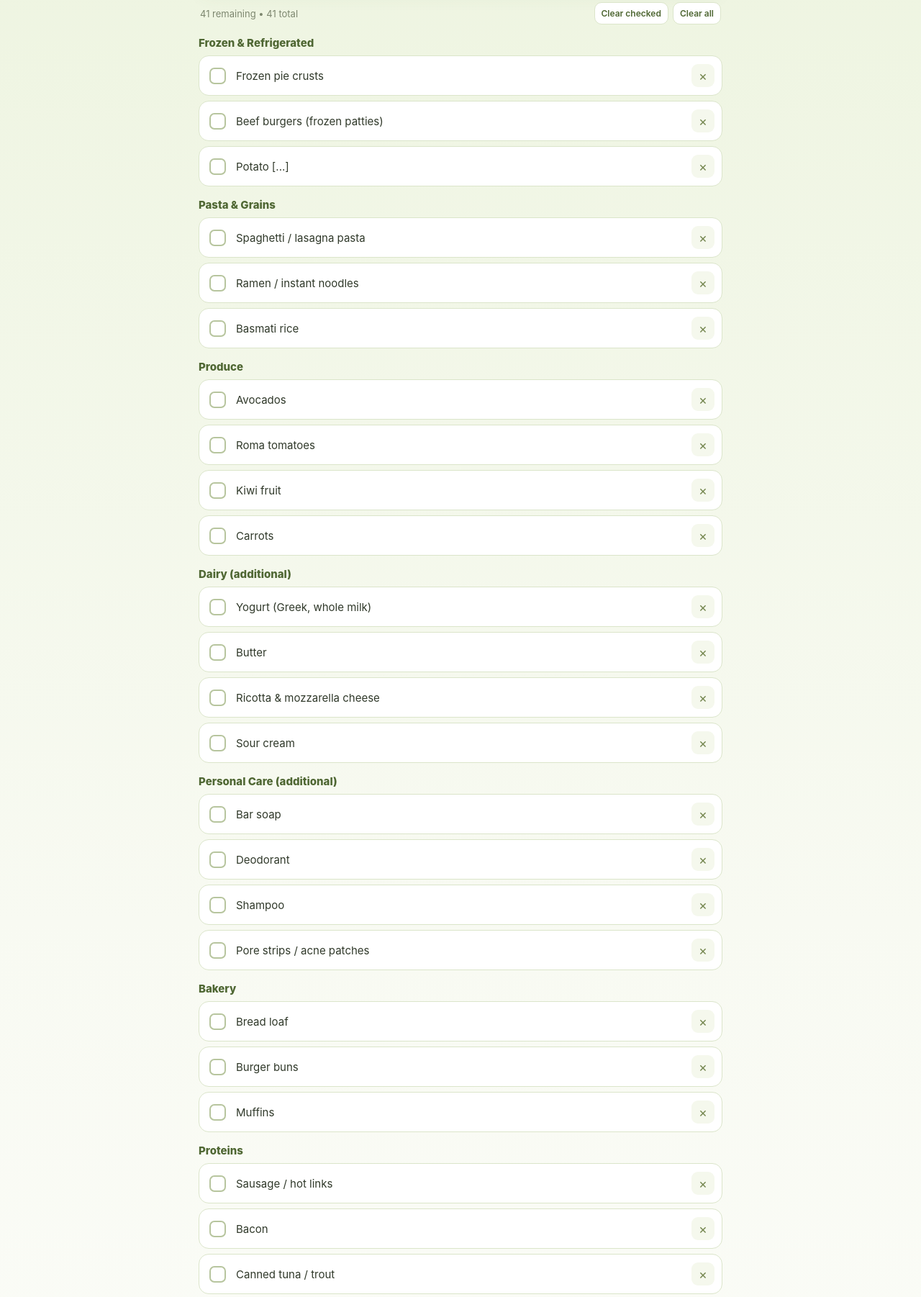
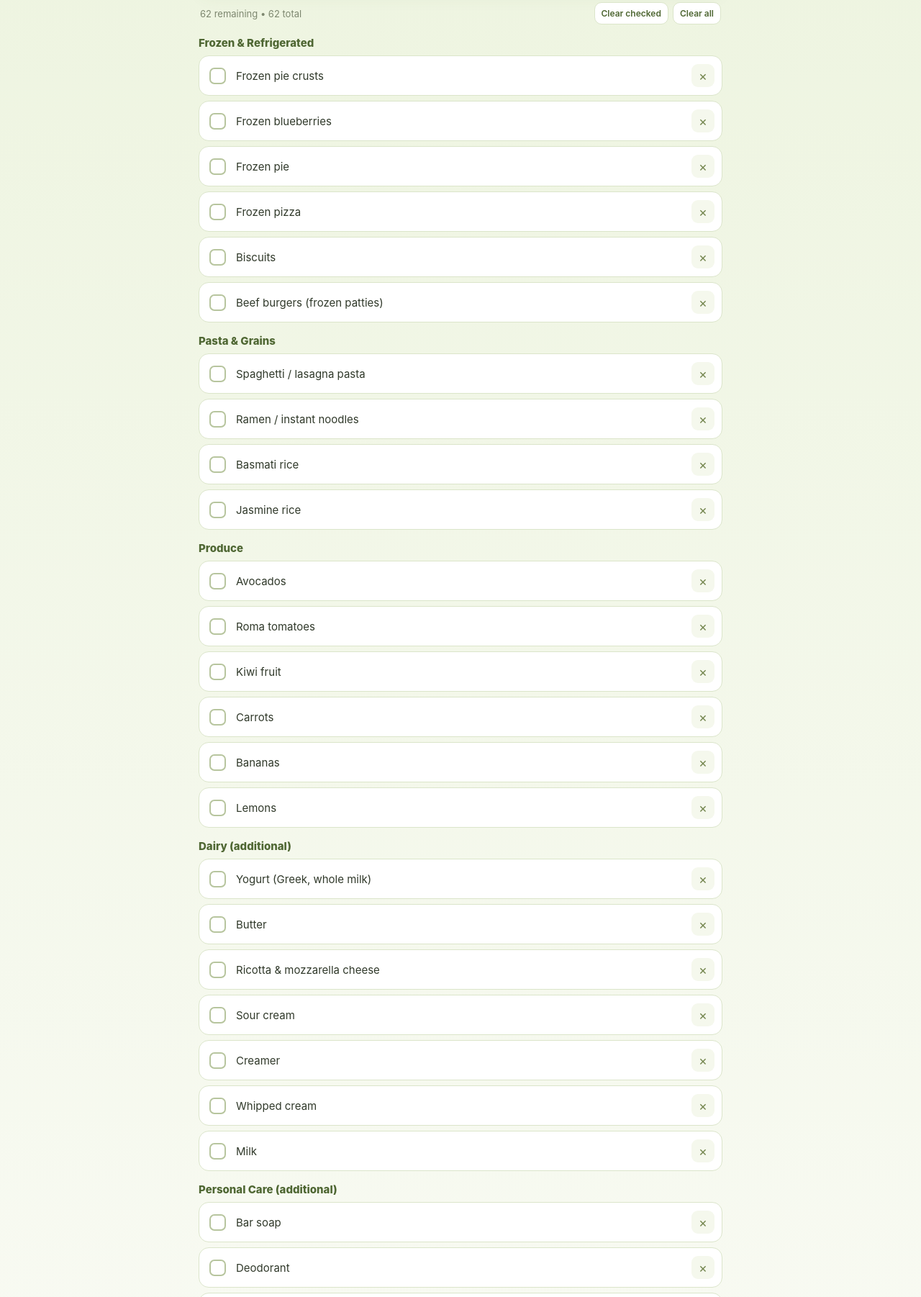
Before and after one commit to moonlightbab3/grocerylist, a plain HTML site: page index.html in a window 1280 px wide. Shown: the part 223-2025 px from the top of the page at 72% size. Drawn offline with Linux system fonts and the light colour scheme.

Commit message:
Update starter list: add/remove items as requested (frozen, produce, grains, proteins, bakery, condiments, beverages, health, cleaning, dairy)

```diff
--- a/index.html
+++ b/index.html
@@ -72,18 +72,30 @@ const categories=[
 "Beverages","Health & Wellness","Cleaning & Laundry"
 ];
 const starter=[
-["Frozen & Refrigerated","Frozen pie crusts"],["Frozen & Refrigerated","Beef burgers (frozen patties)"],["Frozen & Refrigerated","Potato [...]"],
-["Pasta & Grains","Spaghetti / lasagna pasta"],["Pasta & Grains","Ramen / instant noodles"],["Pasta & Grains","Basmati rice"],
-["Produce","Avocados"],["Produce","Roma tomatoes"],["Produce","Kiwi fruit"],["Produce","Carrots"],
-["Dairy (additional)","Yogurt (Greek, whole milk)"],["Dairy (additional)","Butter"],["Dairy (additional)","Ricotta & mozzarella cheese"],["Dairy (additional)","Sour cream"],
+// Frozen & Refrigerated
+["Frozen & Refrigerated","Frozen pie crusts"],["Frozen & Refrigerated","Frozen blueberries"],["Frozen & Refrigerated","Frozen pie"],["Frozen & Refrigerated","Frozen pizza"],["Frozen & Refrigerated","Biscuits"],["Frozen & Refrigerated","Beef burgers (frozen patties)"],
+// Pasta & Grains
+["Pasta & Grains","Spaghetti / lasagna pasta"],["Pasta & Grains","Ramen / instant noodles"],["Pasta & Grains","Basmati rice"],["Pasta & Grains","Jasmine rice"],
+// Produce
+["Produce","Avocados"],["Produce","Roma tomatoes"],["Produce","Kiwi fruit"],["Produce","Carrots"],["Produce","Bananas"],["Produce","Lemons"],
+// Dairy
+["Dairy (additional)","Yogurt (Greek, whole milk)"],["Dairy (additional)","Butter"],["Dairy (additional)","Ricotta & mozzarella cheese"],["Dairy (additional)","Sour cream"],["Dairy (additional)","Creamer"],["Dairy (additional)","Whipped cream"],["Dairy (additional)","Milk"],
+// Personal Care
 ["Personal Care (additional)","Bar soap"],["Personal Care (additional)","Deodorant"],["Personal Care (additional)","Shampoo"],["Personal Care (additional)","Pore strips / acne patches"],
-["Bakery","Bread loaf"],["Bakery","Burger buns"],["Bakery","Muffins"],
-["Proteins","Sausage / hot links"],["Proteins","Bacon"],["Proteins","Canned tuna / trout"],
+// Bakery
+["Bakery","Bread loaf"],["Bakery","Burger buns"],["Bakery","Muffins"],["Bakery","Hotdog buns"],
+// Proteins
+["Proteins","Sausage / hot links"],["Proteins","Bacon"],["Proteins","Canned tuna"],["Proteins","Spam"],["Proteins","Ground beef"],
+// Cats
 ["Cats","Wet cat food (pate variety)"],["Cats","Dry cat food"],["Cats","Cat litter (non-clumping, 25 lb)"],["Cats","Cat treats"],
-["Condiments & Sauces","Ketchup"],["Condiments & Sauces","Mayonnaise"],["Condiments & Sauces","Salsa"],["Condiments & Sauces","Soy sauce"],
-["Beverages","Apple juice"],["Beverages","Coconut water"],["Beverages","Coffee (ground)"],
-["Health & Wellness","Protein shakes"],["Health & Wellness","Granola"],["Health & Wellness","Flax seed"],["Health & Wellness","Sweetener (zero calorie)"],
-["Cleaning & Laundry","Laundry detergent"],["Cleaning & Laundry","Dish soap"]
+// Condiments & Sauces
+["Condiments & Sauces","Ketchup"],["Condiments & Sauces","Mayonnaise"],["Condiments & Sauces","Salsa"],["Condiments & Sauces","Soy sauce"],["Condiments & Sauces","Sweet relish"],["Condiments & Sauces","Pickles"],
+// Beverages
+["Beverages","Apple juice"],["Beverages","Coconut water"],["Beverages","Coffee (ground)"],["Beverages","Wine"],
+// Health & Wellness
+["Health & Wellness","Protein shakes"],["Health & Wellness","Granola"],["Health & Wellness","Flax seed"],["Health & Wellness","Sweetener (zero calorie)"],["Health & Wellness","Hemp seed"],["Health & Wellness","Energy bars"],["Health & Wellness","Vitamins"],
+// Cleaning & Laundry
+["Cleaning & Laundry","Laundry detergent"],["Cleaning & Laundry","Dish soap"],["Cleaning & Laundry","Hydrogen peroxide"],["Cleaning & Laundry","Alcohol"],["Cleaning & Laundry","Baking soda"]
 ];
 
 const input=document.getElementById("input"), cat=document.getElementById("category"), list=document.getElementById("list"), count=document.getElementById("count");
```
